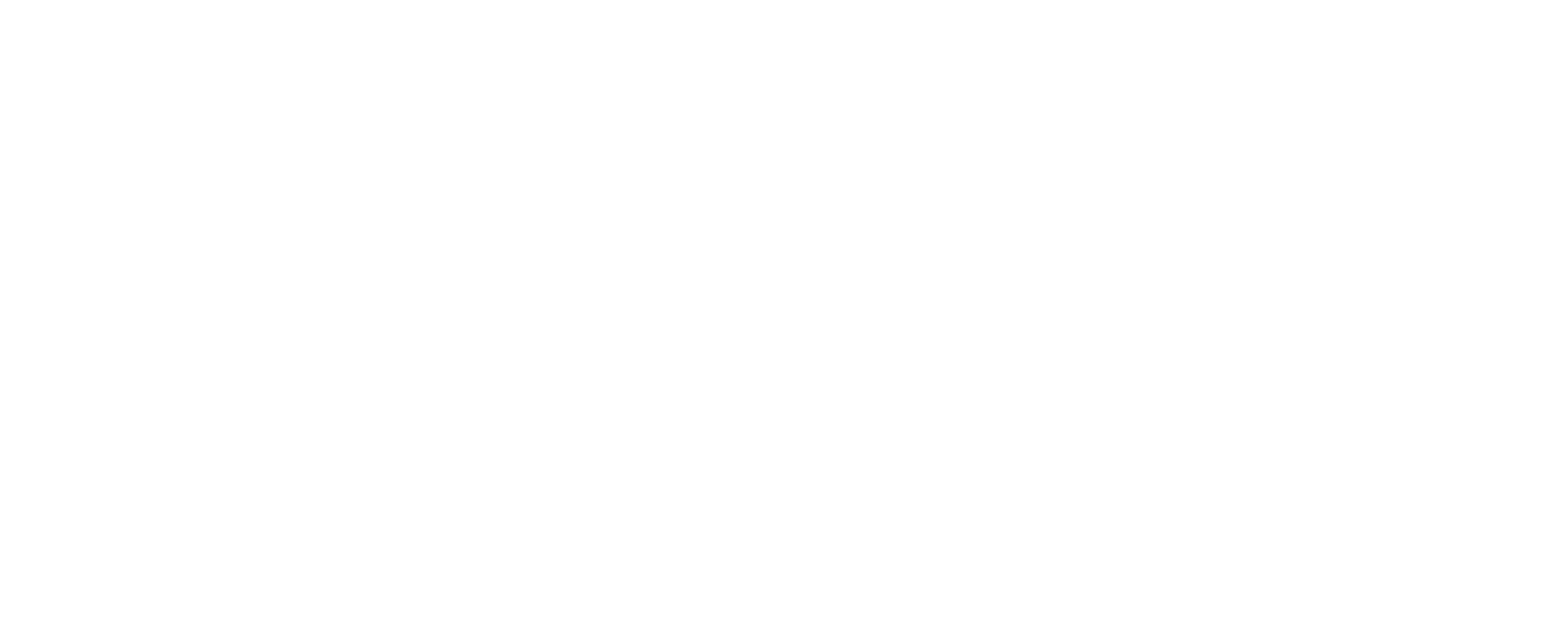
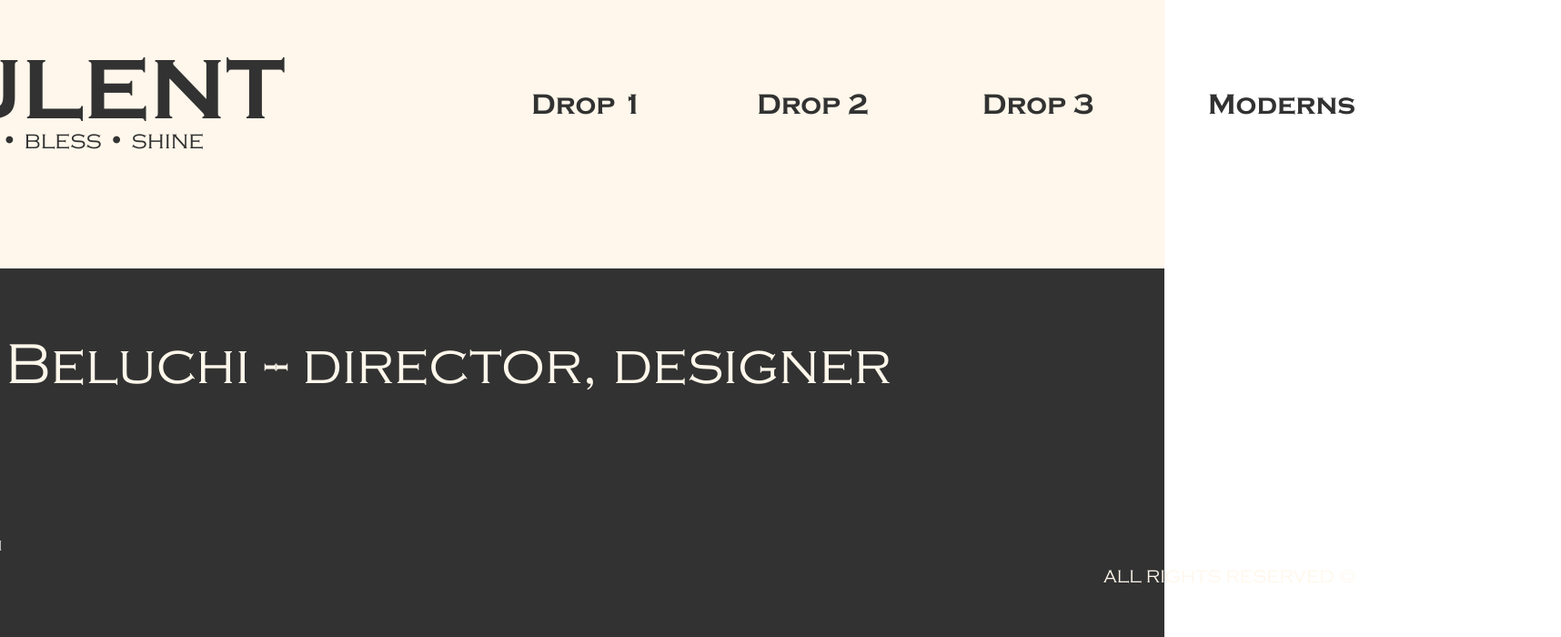
Before and after one commit to BBataev/opulent, a Next.js app: page / in a window 1280 px wide. Shown: the part 4900-5600 px from the top of the page at 91% size, 1716 px wide, since content can reach past the window. Before the commit the page ends 4752 px from the top, so only its background shows below. Built offline with nearby package versions, Linux system fonts and the light colour scheme.

Commit message:
footer section added

```diff
--- a/app/components/about/About.tsx
+++ b/app/components/about/About.tsx
@@ -7,7 +7,7 @@
 export const About = () => {
   const phrase1 = "ABOUT OPULENT";
   const phrase2 =
-    "OPULENT AIMS TO REDEFINE THE MODERN WARDROBE BY OFFERING EDITED COLLECTIONS THAT SEAMLESSLY BLEND LUXURY WITH EVERYDAY STYLE, SPANNING ADIVERSE RANGE OF CATEGORIES AND STYLES. BY COLLABORATING WITH ICONIC BRANDS AND GLOBAL DESIGNERS, WE HOPE THAT OPULENT WILL BE A PLATFORM THAT DELIVERS ACCESS TO INCREDIBLE FASHION FOR EVERYONE.";
+    "OPULENT AIMS TO REDEFINE THE MODERN WARDROBE BY OFFERING EDITED COLLECTIONS THAT SEAMLESSLY BLEND LUXURY WITH EVERYDAY STYLE, SPANNING ADIVERSE RANGE OF CATEGORIES AND STYLES. BY COLLABORATING WITH ICONIC BRANDS AND GLOBAL DESIGNERS, WE HOPE THAT OPULENT WILL BE A PLATFORM THAT DELIVERS ACCESS TO INCREDIBLE FASHION FOR TOPS.";
   const description = useRef(null);
   const isInView = useInView(description);
 
--- a/app/components/about/style.module.scss
+++ b/app/components/about/style.module.scss
@@ -1,5 +1,10 @@
 .about {
+    display: flex;
+    flex-direction: column;
+    align-items: center;
+    justify-content: center;
     padding: 300px 205px 300px 341px;
+    margin-bottom: 127px;
     background-image: url("../../../public/backAbout.jpg");
     background-repeat: no-repeat;
     background-size: cover;
--- /dev/null
+++ b/app/components/footer/Footer.tsx
@@ -0,0 +1,59 @@
+import Link from "next/link";
+import style from "./style.module.scss";
+
+export const Footer = () => {
+    const nav = [{name: "Drop 1", link: "/drop-1"}, {name: "Drop 2", link: "/drop-2"}, {name: "Drop 3", link: "/drop-3"}, {name: "Moderns", link: "/moderns"}]
+
+
+
+    return (
+        <footer className={style.footer}  data-scroll data-scroll-speed="0.1">
+            <div className={style.footer_blockTop}>
+                <div className={style.footer_blockTop_logo}>
+                    <h2 className={style.footer_blockTop_logo__title}>
+                        OPULENT
+                    </h2>
+                    <p className={style.footer_blockTop_logo__descr}>
+                        impress • bless • shine
+                    </p>
+                </div>
+                <div className={style.footer_blockTop_links}>
+                    {
+                        nav.map((elem, index) => (
+                            <Link
+                                className={style.footer_blockTop_links__link}
+                                key={index}
+                                href={elem.link}
+                            >
+                                {elem.name}
+                            </Link>
+                        ))
+                    }
+                </div>
+            </div>
+            <div className={style.footer_blockBottom}>
+                <div className={style.footer_blockBottom_container}>
+                <h2 className={style.footer_blockBottom__title}>
+                    Fiesio Beluchi -- director, designer
+                </h2>
+                    <div className={style.footer_blockBottom_container_contact}>
+                        <div className={style.footer_blockBottom_container_contact_text}>
+                            <p>
+                                +1 1023 123 42 1
+                            </p>
+                            <p>
+                                Fiero@opulent.com
+                            </p>
+                            <p>
+                                Located in Madrid
+                            </p>
+                        </div>
+                        <h4 className={style.footer_blockBottom_container_contact__copyright}>
+                            ALL RIGHTS RESERVED ©
+                        </h4>
+                    </div>
+                </div>
+            </div>
+        </footer>
+    )
+}
--- /dev/null
+++ b/app/components/footer/style.module.scss
@@ -0,0 +1,92 @@
+.footer {
+    display: flex;
+    flex-direction: column;
+    align-items: center;
+    justify-content: center;
+}
+
+.footer_blockTop {
+    display: flex;
+    width: 1700px;
+    align-items: center;
+    justify-content: space-between;
+    margin-bottom: 126px;
+}
+
+.footer_blockTop_logo {
+    display: flex;
+    flex-direction: column;
+    align-items: center;
+    justify-content: center;
+}
+
+.footer_blockTop_logo__title {
+    margin: 0;
+    font-size: 96px;
+    line-height: 80px;
+    font-weight: 500;
+    color: var(--color-black);
+}
+
+.footer_blockTop_logo__descr {
+    margin: 0;
+    font-size: 28px;
+    font-weight: 400;
+    color: var(--color-black);
+}
+
+.footer_blockTop_links {
+    display: flex;
+    justify-content: center;
+    align-items: center;
+    gap: 125px;
+}
+
+.footer_blockTop_links__link {
+    font-size: 32px;
+    text-decoration: none;
+    font-weight: 500;
+    color: var(--color-black);
+}
+
+.footer_blockBottom {
+    display: flex;
+    width: 1700px;
+    padding-bottom: 44px;
+    flex-direction: column;
+    width: 100%;
+    align-items: center;
+    justify-content: center;
+    background-color: var(--color-black);
+}
+
+.footer_blockBottom__title {
+    margin: 0;
+    padding-top: 70px;
+    margin-bottom: 90px;
+    font-size: 64px;
+    font-weight: 400;
+    color: var(--color-yel-white);
+    width: 100%;
+}
+
+.footer_blockBottom_container {
+    width: 1700px;
+}
+
+.footer_blockBottom_container_contact {
+    display: flex;
+    align-items: flex-end;
+    justify-content: space-between;
+}
+
+.footer_blockBottom_container_contact_text {
+    font-size: 20px;
+    color: #CBCBCB;
+}
+
+.footer_blockBottom_container_contact__copyright {
+    font-size: 20px;
+    font-weight: 400;
+    color: var(--color-yel-white);
+}
--- a/app/page.tsx
+++ b/app/page.tsx
@@ -8,6 +8,7 @@
 import { Brand } from "./components/brand/brand";
 import { Collection } from "./components/collection/Collection";
 import { About } from "./components/about/About";
+import { Footer } from "./components/footer/Footer";
 
 export default function Home() {
   useEffect( () => {
@@ -27,6 +28,7 @@
         <Brand/>
         <Collection />
         <About />
+        <Footer />
       </div>
     </>
   );
```
